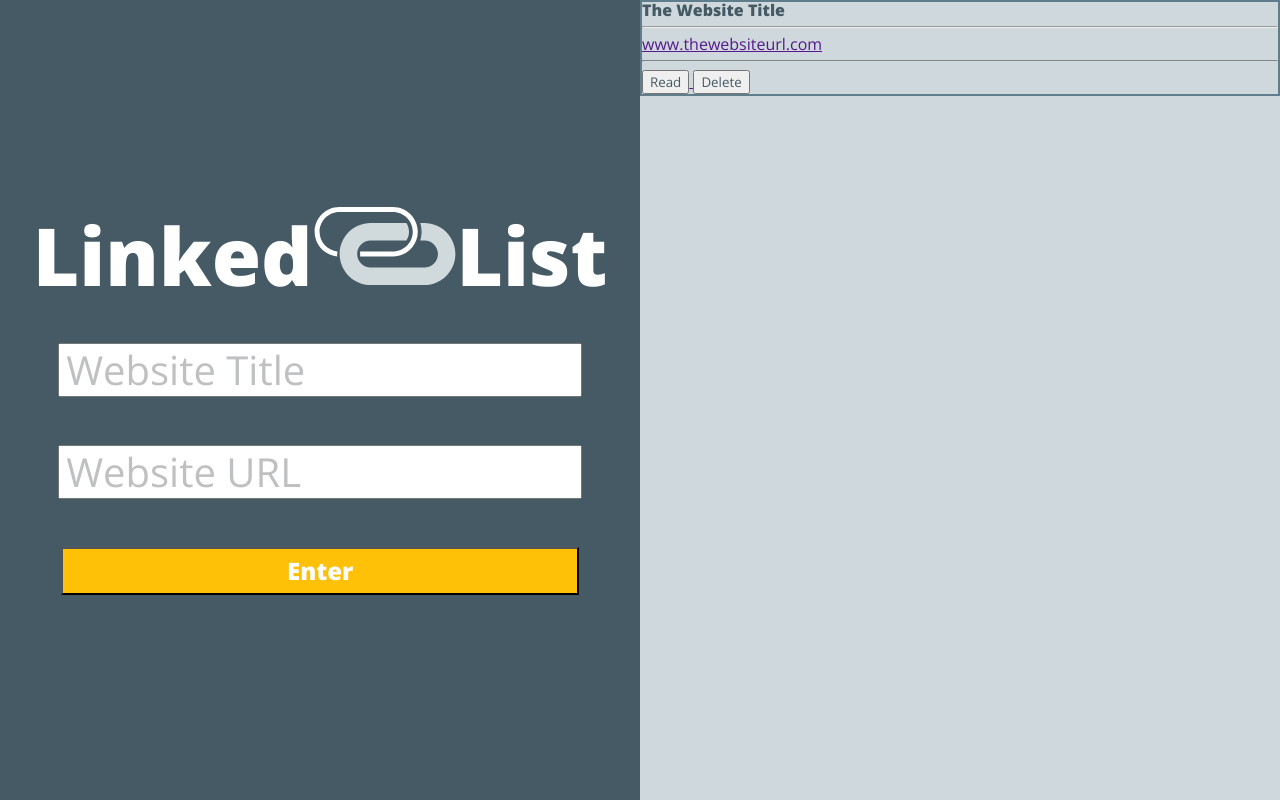
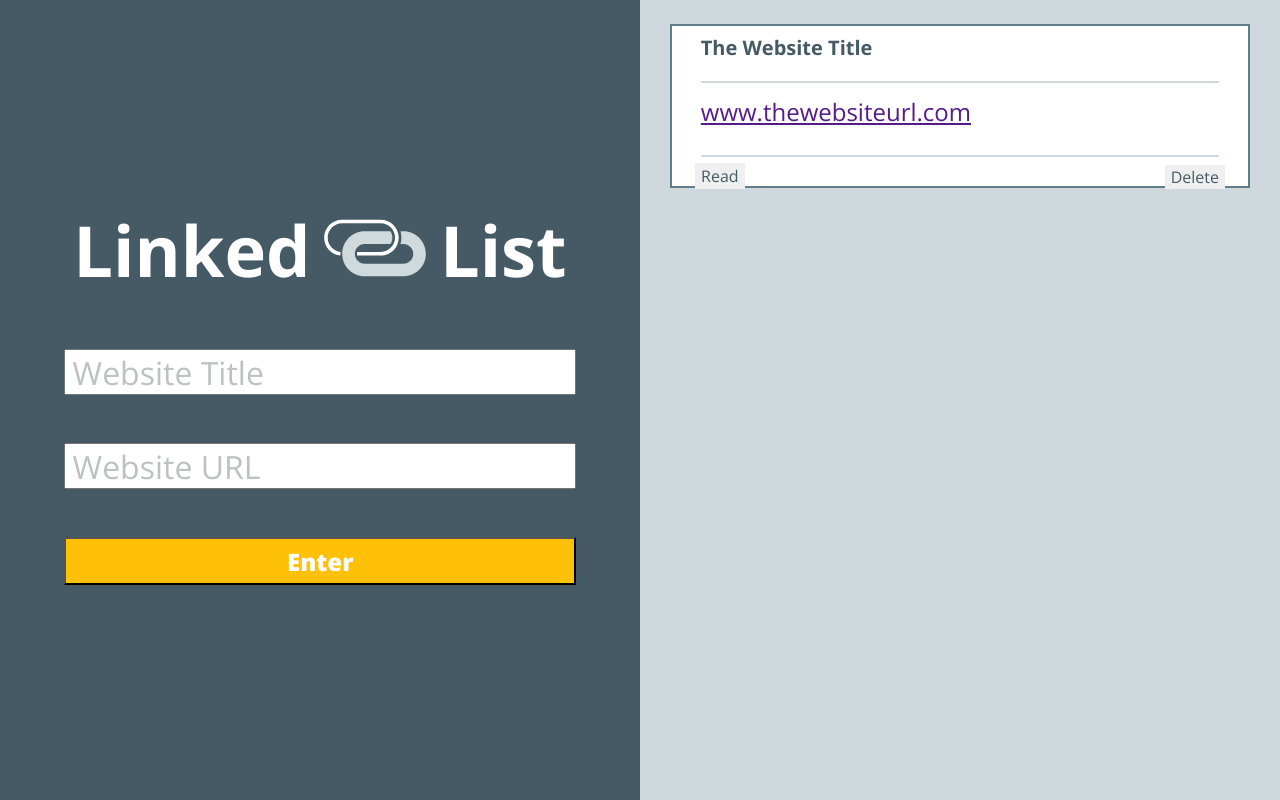
Before and after one commit to EricMellow/Linked-List, a plain HTML site: page index.html in a window 1280 px wide. Drawn offline with nearby package versions, Linux system fonts and the light colour scheme.

Commit message:
Add CSS style to bookmarks section

```diff
--- a/index.html
+++ b/index.html
@@ -6,13 +6,14 @@
 
   <link rel="stylesheet" type="text/css" href="reset.css">
   <link rel="stylesheet" type="text/css" href="style.css">
-   <link href="https://fonts.googleapis.com/css?family=Open+Sans:400,800" rel="stylesheet">
+   <link href="https://fonts.googleapis.com/css?family=Open+Sans:300,400,600,700,800" rel="stylesheet">
+   <meta name="viewport" content="width=device-width, initial-scale=1">
 </head>
 <body>
 
   <section class = "main">
     <header>
-      <h1>Linked<img src="linked-list-logo.svg" >List</h1>
+      <h1>Linked</h1><img src="linked-list-logo.svg"><h1>List</h1>
     </header>
     <input type="text" name="website-title" class="website-title" placeholder="Website Title">
     <input type="text" name="website-url" class="website-url" placeholder="Website URL">
@@ -23,13 +24,14 @@
 <section class = "bookmarks" class="bookmarks-read">
   <article>
     <h2 class="website-output">The Website Title</h2>
-    <hr />
     <p class = "url-output" class="url-read"><a href="">www.thewebsiteurl.com</p>
-      <hr />
+      <div>
       <button class="read-button" class="read-read">Read</button>
       <button class="delete-button">Delete</button>
+    </div>
   </article>
 </section>
+
 <script type="text/javascript" src="script.js"></script>
 </body>
 </html>
--- a/style.css
+++ b/style.css
@@ -1,5 +1,17 @@
 * {
   font-family: 'Open Sans', sans-serif;
+}
+
+*,
+*: after,
+*: before {
+  box-sizing: border-box;
+}
+
+.clearffix: after {
+  content: '';
+  display: table;
+  clear: both;
 }
 
 /*Main section*/
@@ -16,23 +28,35 @@
   align-content:center;
 }
 
+header {
+  width: 80%;
+  text-align: center;
+}
+
 h1 {
+  display: inline-block;
   color: #FFF;
-  font-size: 10vh;
-  margin: 3vh;
+  font-size: 5.5vw;
+  margin: 3vh 0;
 }
 
 img {
-  height: 10vh;
+  display: inline-block;
+  height: 4.5vw;
+  margin: 0 2.5%;
 }
 
 input {
   display: block;
-  width: 80%;
-  height: 6vh;
+  width: 78%;
+  height: 5vh;
   margin: 3vh;
-  font-size: 5vh;
+  font-size: 4vh;
   padding-left: 1%;
+}
+
+.website-title {
+  margin-top: 5vh;
 }
 
 ::placeholder {
@@ -43,7 +67,7 @@ input {
   background-color: #FFC107;
   color: #FFF;
   height: 6vh;
-  width: 81%;
+  width: 80%;
   margin: 3vh;
   font-size: 3vh;
   font-weight: 800;
@@ -61,6 +85,9 @@ input {
   float: right;
   width: 50%;
   background-color: #CFD8DC;
+  display: flex;
+  justify-content: center;
+  flex-wrap: wrap;
 }
 
 /*.bookmarks-read {
@@ -68,17 +95,35 @@ input {
 }*/
 
 article {
+  display: block;
   border: 2px solid #607D8B;
+  width: 90%;
+  height: 20%;
+  min-height: 125px;
+  margin: 3vh;
+  background-color: #FFF;
 }
 
 h2 {
   color: #455A64;
-  font-weight: 800;
+  font-weight: 700;
+  font-size: 20px;
+  padding: 2%;
+  margin-left: 3%;
+  height: 20%
 }
 
 p {
+  display: block;
   color: #607D8B;
   text-decoration: underline #F2F4F4;
+  font-size: 3vh;
+  border-top: 2px solid #CFD8DC;
+  border-bottom: 2px solid #CFD8DC;
+  width: 90%;
+  margin: auto;
+  padding: 3% 0 4% 0;
+  height: 20%
 }
 
 p:hover {
@@ -87,6 +132,11 @@ p:hover {
   font-weight: 800;
 }
 
+div {
+  height: 20%;
+  display: flex;
+  justify-content: space-between;
+}
 /*.url-read {
   text-decoration: underline #CFD8DC;
 }*/
@@ -96,8 +146,15 @@ hr {
 }
 
 .read-button {
+  display: flex;
   color: #455A64;
   text-decoration: underline #F2F4F4;
+  display: inline-block;
+  justify-content: space-between;
+  /*align-content: flex-start;*/
+  border: none;
+  font-size: 2vh;
+  margin: 1% 0 0 4%;
 }
 
 .read-button:hover {
@@ -111,10 +168,40 @@ hr {
 }*/
 
 .delete-button {
+  display: flex;
   color: #455A64;
   text-decoration: underline #F2F4F4;
+  display: inline-block;
+  /*align-content: flex-end;*/
+  border: none;
+  font-size: 2vh;
+  margin: 1vh 4% 0 0;
 }
 
 .delete-button:hover {
   text-decoration: underline #FFC107;
 }
+
+@media screen and (max-width: 550px) and (min-height: 484px) {
+  .container {
+    height: 100%;
+  }
+
+  .main {
+    display: block
+    float: none;
+    height: 50vh;
+    width: 100%;
+  }
+
+  .bookmarks {
+  height: 50vh;
+  display: block;
+  float: none;
+  width: 100%;
+  background-color: #CFD8DC;
+  display: flex;
+  justify-content: center;
+  flex-wrap: wrap;
+  }
+}
```
